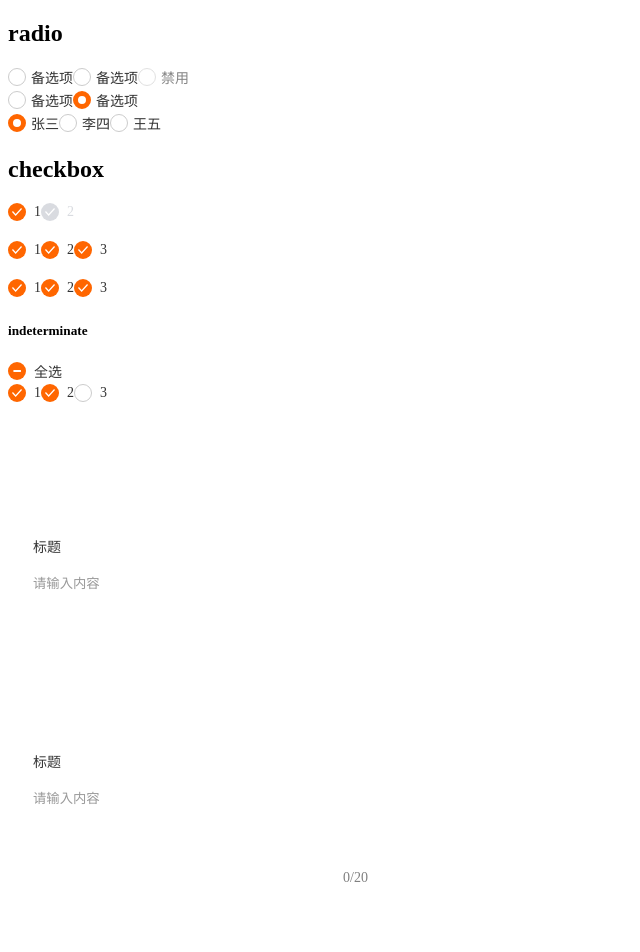
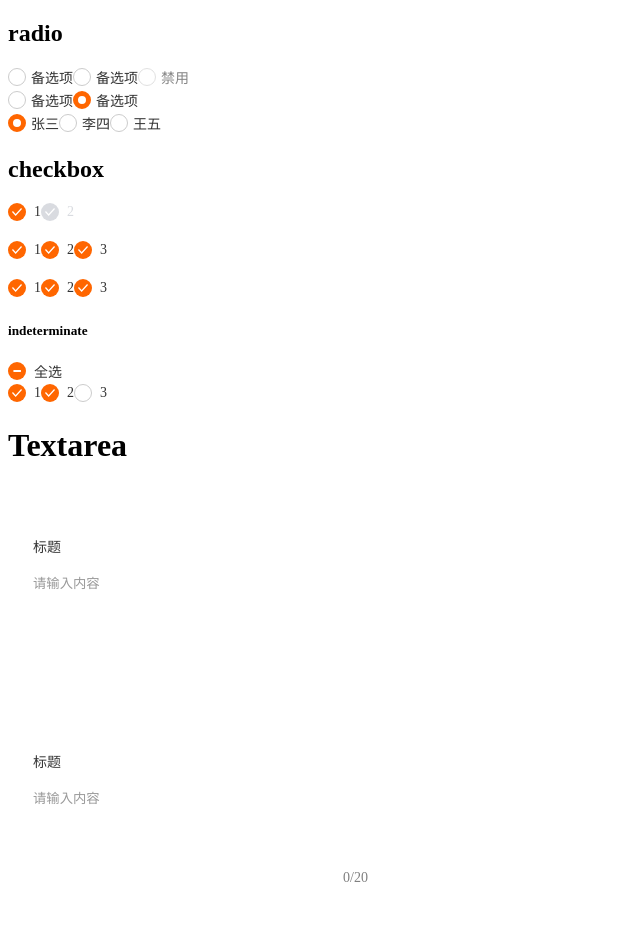
Before and after one commit to garmin21/im-vue-ui, a Vue app: page / in a window 1280 px wide. Shown: the top 952 px of the page, without its empty margins (0-640 px from the left). Built offline with nearby package versions, Linux system fonts and the light colour scheme.

Commit message:
feat:补充

```diff
--- a/example/example-drawer.vue
+++ b/example/example-drawer.vue
@@ -3,7 +3,7 @@
         <h1>drawer</h1>
         <section>
             <h3>基本使用</h3>
-            <button @click="visible = !visible">按钮</button>
+            <JmButton @click="visible = !visible">打开抽屉</JmButton>
             <JmDrawer :visible="visible" @close="visible = false">
                 <h1>title</h1>
                 Lorem ipsum dolor sit amet, consectetur adipisicing elit.
@@ -18,10 +18,11 @@
 <script lang="ts">
 import { Vue, Component } from "vue-property-decorator";
 import JmDrawer from "../package/drawer";
-
+import JmButton from "../package/button";
 @Component({
     components: {
-        JmDrawer
+        JmDrawer,
+        JmButton
     }
 })
 export default class ExampleDrawer extends Vue {
--- a/example/example-textarea.vue
+++ b/example/example-textarea.vue
@@ -1,6 +1,7 @@
 <template>
+    <div>
+        <h1>Textarea</h1>
         <div class="dorme">
-        <h1>Textarea</h1>
             <section>
                 <h3>普通textarea</h3>
                 <JmTextarea
@@ -48,6 +49,7 @@
                 />
             </section>
         </div>
+    </div>
 </template>
 
 <script lang="ts">
```
Lines whose indentation alone changed are shown as unchanged.
